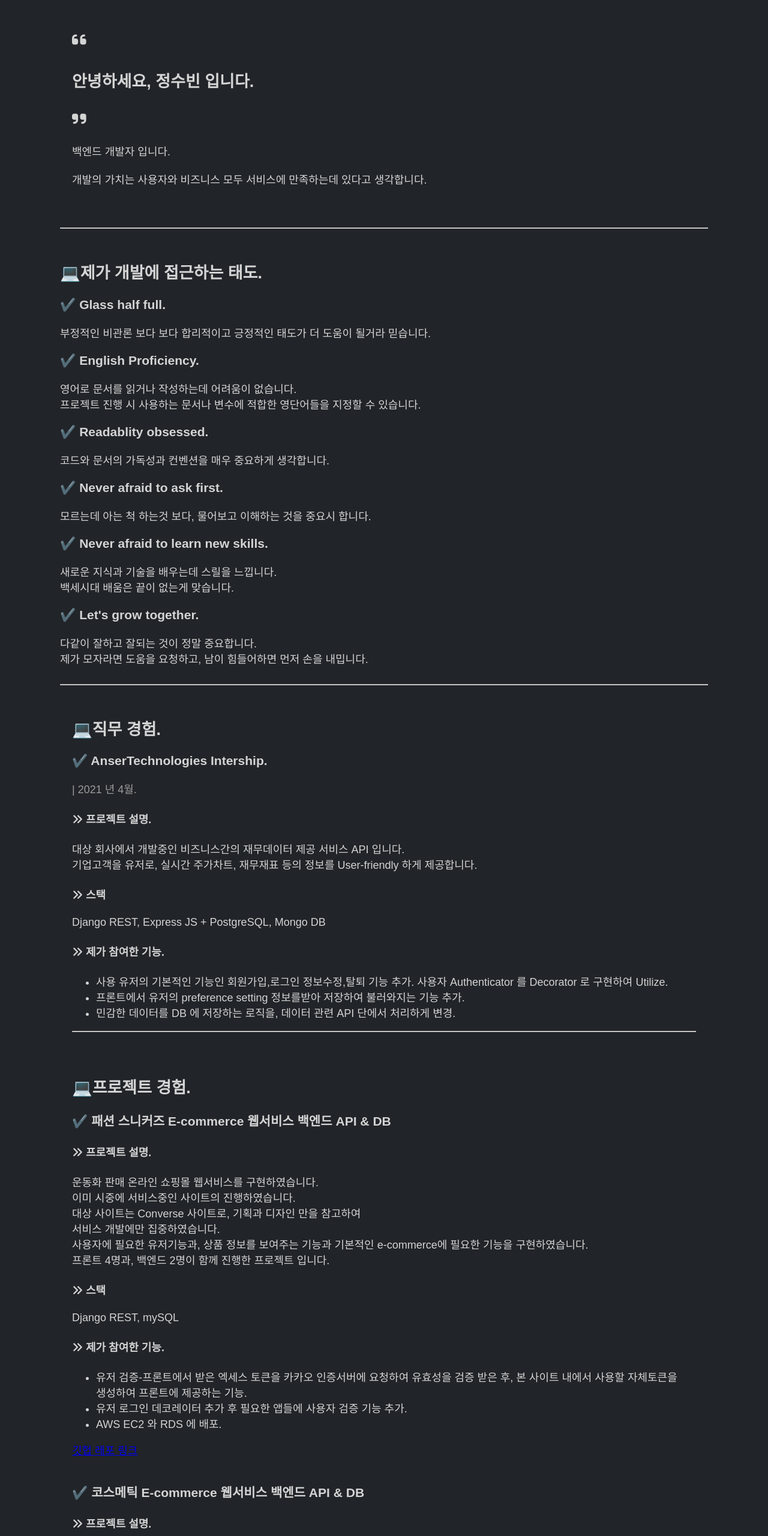
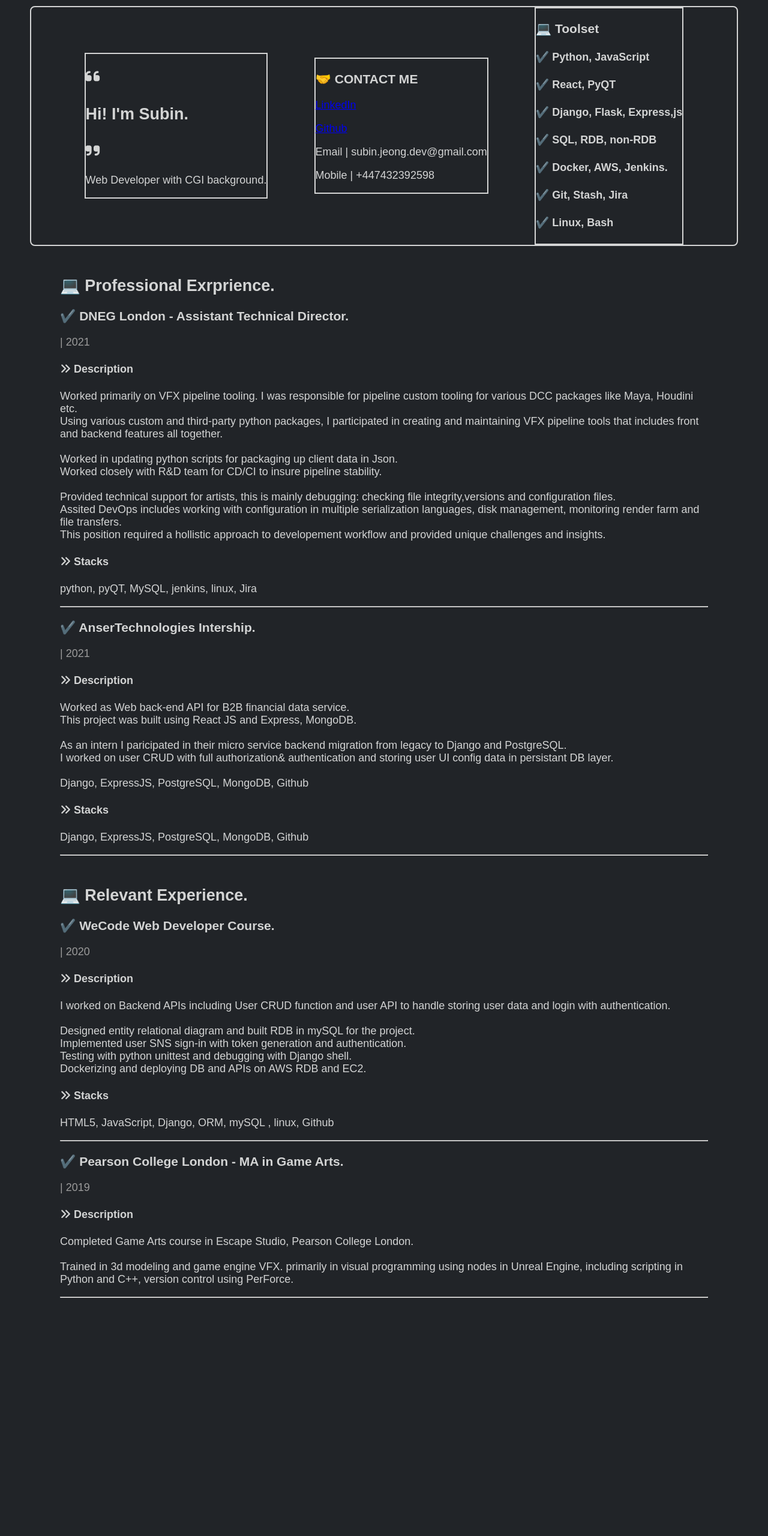
Before and after one commit to jadyJeong/thisisme, a plain HTML site: page index.html in a window 1280 px wide. Shown: the part 40-2600 px from the top of the page at 60% size. After the commit the page ends 2253 px from the top, so only its background shows below. Drawn offline with Linux system fonts and the light colour scheme.

Commit message:
revision

```diff
--- a/index.html
+++ b/index.html
@@ -1,5 +1,6 @@
 <!DOCTYPE html>
 <html lang="en">
+
 <head>
     <meta charset="UTF-8">
     <meta http-equiv="X-UA-Compatible" content="IE=edge">
@@ -8,174 +9,117 @@
     <link rel="stylesheet" href="style.css" />
     <script src="https://kit.fontawesome.com/9e06074a49.js" crossorigin="anonymous"></script>
 </head>
+
 <body>
     <nav id="navbar"> 💻 Hello World! 💻</nav>
-<section>
-    <div>
+    <section id="intro">
+        <div class="intro-container">
             <h1><i class="fas fa-quote-left"></i></br>
                 </br>
-        안녕하세요, 정수빈 입니다.<br>
+                Hi! I'm Subin.<br>
                 </br>
                 <i class="fas fa-quote-right"></i></h1>
-    <p>백엔드 개발자 입니다.
-        <br>
-        </br>개발의 가치는 사용자와 비즈니스 모두 서비스에 만족하는데 있다고 생각합니다.
-        </br>
-        </br>
+            <p> Web Developer with CGI background.</p>
+        </div>
+        <!--contact-->
+        <div class="intro-container">
+            <h3>🤝 CONTACT ME</h3>
+            <p><a id="contact" href="https://www.linkedin.com/in/subinjeongvfx/">LinkedIn</a></p>
+            <p><a id="contact" href="https://github.com/subin-j">Github</a></p>
+            <p> Email | subin.jeong.dev@gmail.com</p>
+            <p> Mobile | +447432392598</p>
+        </div>
+        <div class="intro-container">
+            <h3>💻 Toolset</h3>
+            <h4>✔️ Python, JavaScript </h4>
+            <h4>✔️ React, PyQT </h4>
+            <h4>✔️ Django, Flask, Express,js </h4>
+            <h4>✔️ SQL, RDB, non-RDB</h4>
+            <h4>✔️ Docker, AWS, Jenkins.</h4>
+            <h4>✔️ Git, Stash, Jira</h4>
+            <h4>✔️ Linux, Bash</h4>
+        </div>
+    </section>
+    <!---work experience-->
+    <section id="work-experience">
+        <div>
+            <h2>💻 Professional Exrprience.</h2>
+            <h3>✔️ DNEG London - Assistant Technical Director.</h3>
+            <span>| 2021 </span>
+            <h4><i class="fas fa-angle-double-right"></i> Description</h4>
+            <p>
+                Worked primarily on VFX pipeline tooling. I was responsible for pipeline custom tooling for various DCC
+                packages like Maya, Houdini etc.</br>
+                Using various custom and third-party python packages, I participated in creating and maintaining VFX
+                pipeline tools that includes front and backend features all together.</br></br>
+
+                Worked in updating python scripts for packaging up client data in Json.</br>
+                Worked closely with R&D team for CD/CI to insure pipeline stability.</br></br>
+
+                Provided technical support for artists, this is mainly debugging: checking file integrity,versions and
+                configuration files.</br>
+                Assited DevOps includes working with configuration in multiple serialization languages, disk management,
+                monitoring render farm and file transfers.</br>
+                This position required a hollistic approach to developement workflow and provided unique challenges and
+                insights.</br>
+
             </p>
-    </div>
-    <hr>
-    <br>
-    <h2>💻제가 개발에 접근하는 태도.</h2>
-    <h3>✔️ Glass half full.</h3>
-    부정적인 비관론 보다 보다 합리적이고 긍정적인 태도가 더 도움이 될거라 믿습니다.
-    <h3>✔️ English Proficiency.</h3>
-    영어로 문서를 읽거나 작성하는데 어려움이 없습니다.
-    <br>프로젝트 진행 시 사용하는 문서나 변수에 적합한 영단어들을 지정할 수 있습니다.</p>
-    <h3>✔️ Readablity obsessed.</h3>
-    코드와 문서의 가독성과 컨벤션을 매우 중요하게 생각합니다.
-    <h3>✔️ Never afraid to ask first.</h3>
-    모르는데 아는 척 하는것 보다, 물어보고 이해하는 것을 중요시 합니다.
-    <h3>✔️ Never afraid to learn new skills.</h3>
-    새로운 지식과 기술을 배우는데 스릴을 느낍니다.
-    <br>백세시대 배움은 끝이 없는게 맞습니다.
-    <h3>✔️ Let's grow together.</h3>
-    다같이 잘하고 잘되는 것이 정말 중요합니다.
-    <br>제가 모자라면 도움을 요청하고, 남이 힘들어하면 먼저 손을 내밉니다.
-    <br><br>
+            <h4><i class="fas fa-angle-double-right"></i> Stacks</h4>
+            <p>python, pyQT, MySQL, jenkins, linux, Jira</p>
             <hr>
 
+            <h3>✔️ AnserTechnologies Intership.</h3>
+            <span>| 2021 </span>
+            <h4><i class="fas fa-angle-double-right"></i> Description</h4>
+            <p>
+                Worked as Web back-end API for B2B financial data service.</br>
+                This project was built using React JS and Express, MongoDB.</br></br>
 
-    <div>
-    <h2>💻직무 경험.</h2>
-    <h3>✔️ AnserTechnologies Intership.</h3>
-    <span>| 2021 년 4월. </span>
-    <h4><i class="fas fa-angle-double-right"></i> 프로젝트 설명.</h4>
-    <p>대상 회사에서 개발중인 비즈니스간의 재무데이터 제공 서비스 API 입니다.<br>
-        기업고객을 유저로, 실시간 주가차트, 재무재표 등의 정보를 User-friendly 하게 제공합니다.</p>
-    <h4><i class="fas fa-angle-double-right"></i> 스택</h4>
-    <p> Django REST, Express JS + PostgreSQL, Mongo DB</p>
-    <h4><i class="fas fa-angle-double-right"></i> 제가 참여한 기능.</h4>
-    <ul>
-        <li>사용 유저의 기본적인 기능인 회원가입,로그인 정보수정,탈퇴 기능 추가. 사용자 Authenticator 를 Decorator 로 구현하여 Utilize.</li>
-        <li>프론트에서 유저의 preference setting 정보를받아 저장하여 불러와지는 기능 추가. </li>
-        <li>민감한 데이터를 DB 에 저장하는 로직을, 데이터 관련 API 단에서 처리하게 변경.</li>
-    </ul>
+                As an intern I paricipated in their micro service backend migration from legacy to Django and
+                PostgreSQL.</br>
+                I worked on user CRUD with full authorization& authentication and storing user UI config data in
+                persistant DB layer.</br></br>
+
+                Django, ExpressJS, PostgreSQL, MongoDB, Github</p>
+            <h4><i class="fas fa-angle-double-right"></i> Stacks</h4>
+            <p> Django, ExpressJS, PostgreSQL, MongoDB, Github</p>
             <hr>
         </div>
+    </section>
+    <!--ETC experience-->
+    <section id="relevant-experience">
+        <div>
+            <h2>💻 Relevant Experience.</h2>
 
+            <h3>✔️ WeCode Web Developer Course.</h3>
+            <span>| 2020 </span>
+            <h4><i class="fas fa-angle-double-right"></i> Description</h4>
+            <p>
+                I worked on Backend APIs including User CRUD function and user API to handle storing user data and
+                login with authentication.</br></br>
+                Designed entity relational diagram and built RDB in mySQL for the project.</br>
+                Implemented user SNS sign-in with token generation and authentication.</br>
+                Testing with python unittest and debugging with Django shell.</br>
+                Dockerizing and deploying DB and APIs on AWS RDB and EC2.</br>
+            </p>
+            <h4><i class="fas fa-angle-double-right"></i> Stacks</h4>
+            <p> HTML5, JavaScript, Django, ORM, mySQL , linux, Github</p>
+            <hr>
 
-    <div>
-    <h2>💻프로젝트 경험.</h2>
-
-    <h3>✔️ 패션 스니커즈 E-commerce 웹서비스 백엔드 API & DB</h3>
-    <h4><i class="fas fa-angle-double-right"></i> 프로젝트 설명.</h4>
-    <p>운동화 판매 온라인 쇼핑몰 웹서비스를 구현하였습니다.
-        <br> 이미 시중에 서비스중인 사이트의 진행하였습니다.
-        <br> 대상 사이트는 Converse 사이트로, 기획과 디자인 만을 참고하여
-        <br> 서비스 개발에만 집중하였습니다.
-        <br> 사용자에 필요한 유저기능과, 상품 정보를 보여주는 기능과 기본적인 e-commerce에 필요한 기능을 구현하였습니다.
-        <br> 프론트 4명과, 백엔드 2명이 함께 진행한 프로젝트 입니다.</p>
-    <h4><i class="fas fa-angle-double-right"> </i> 스택</h4>
-    <p> Django REST, mySQL</p>
-    <h4><i class="fas fa-angle-double-right"></i> 제가 참여한 기능.</h4>
-    <ul>
-        <li>유저 검증-프론트에서 받은 엑세스 토큰을 카카오 인증서버에 요청하여 유효성을 검증 받은 후, 본 사이트 내에서 사용할 자체토큰을 생성하여 프론트에 제공하는 기능.</li>
-        <li>유저 로그인 데코레이터 추가 후 필요한 앱들에 사용자 검증 기능 추가.</li>
-        <li>AWS EC2 와 RDS 에 배포.</li>
-    </ul>
-    <a href="https://github.com/jadyJeong/ecommerce-django-rest-service">깃헙 레포 링크</a>
-    <br><br>
+            <h3>✔️ Pearson College London - MA in Game Arts.</h3>
+            <span>| 2019 </span>
+            <h4><i class="fas fa-angle-double-right"></i> Description</h4>
+            <p>
+                Completed Game Arts course in Escape Studio, Pearson College London.</br></br>
+                Trained in 3d modeling and game engine VFX. primarily in visual programming using nodes in Unreal
+                Engine, including scripting in Python and C++, version control using PerForce.</br>
+            </p>
+            <hr>
+        </div>
+    </section>
 
 
 
-    <h3>✔️ 코스메틱 E-commerce 웹서비스 백엔드 API & DB</h3>
+</body>
 
-    <h4><i class="fas fa-angle-double-right"></i> 프로젝트 설명.</h4>
-    <p>코스메틱 판매 온라인 쇼핑몰 웹서비스를 구현 하였습니다.
-        <br> 기획과 디자인은 Lush Korea 를 참고했습니다.
-        <br> 초기세팅 부터 전부 직접 구현했으며 Front와 연결하여
-        보편적인 쇼핑몰의 기본 기능을 구현, 사용자가 실제 사용할 수 있을 정도의 서비스를 개발했습니다.
-        <br>프론트 3명과, 백엔드 3명이 함께 진행한 프로젝트 입니다</p>
-    <h4><i class="fas fa-angle-double-right"> </i> 스택</h4>
-    <p> Django REST, mySQL</p>
-    <h4><i class="fas fa-angle-double-right"></i> 제가 참여한 기능.</h4>
-    <ul>
-        <li>프로젝트 초기 Django 세팅과 필요한 App과 url을 할당.</li>
-        <li>ERD와 Django models 설계</li>
-        <li>장고 ORM 으로 프론트와 협의한 key에 해당하는 데이터 를 정리해서 반환하는 로직.</li>
-        <li>AWS EC2에 앱을 배포하고, RDS에 DB 를 저장하여 사용. </li>
-    </ul>
-    </div>
-    <a href="https://github.com/jadyJeong/purchase-django-rest-service">깃헙 레포 링크</a>
-    <br><br><br>
-
-    <hr>
-
-
-    <div>
-    <br>
-    <h2>💻이런 개발 방법에 익숙합니다.</h2>
-
-        <h3>✔️ Team Work .</h3>
-        <p> 협업툴을 사용하여 효율적으로 소통하고, stand up 미팅을 매일 진행하여 팀의 진행사항과 장애물을 파악합니다.
-
-
-        <h3>✔️ Version Control.</h3>
-        <p>Git 을 이용한 협업의 전반적 Flow를 이해하고 사용합니다.
-            <br> rebase를 통해 커밋내용을 깔끔하게 정리한 경험이 있습니다.
-            <br> 개발자 간 원활한 소통을 위해 Pull Request 를 깔끔하게 정리합니다.
-            <br> 전반적인 필수 git 커맨드에 익숙합니다.
-
-        </p>
-        <br>
-
-        </p>
-        <br>
-        <h3>✔️Clouds</h3>
-        <p>클라우드 서비스를 사용하는 이유와 방법을 알고 있습니다.
-        <br>Amazon Web Service 의 EC2 와 RDS 서비스 이용 경험이 있습니다.</p>
-
-    </div>
-
-        <hr>
-
-    <div>
-    <h2>💻다른 경험.</h2>
-        <h3>✔️ Wecode Bootcamp.</h3>
-        <span>| 2021 2- 5월.</span>
-        <p>양질의 개발자 교육을 제공하는 WeCode 부트캠프 과정을 이수, 수료하였습니다.
-        <br>혼자 하는 개발보다, 다른 개발자들과 더 효율적으로 작업하는 법을 익혔습니다.
-        <br>
-        </p>
-<br>
-        <h3>✔️Pearson College London.</h3>
-        <span>2019 - 2021년.</span>
-        <p>영국의 University of Kent 산하의 Pearson College London 에서, MA in Visual Effects 석사학위를 수료하였습니다.<br>
-        <br>Digital CGI 분야이다 보니, 파이썬 등의 언어로 간단한 Scripting 을 할 기회가 많았습니다.
-        <br>수료 중/후 Lab Technician 으로 온,오프라인 수업을 보조하였습니다.
-        <br>Python 을 이용해 3d graphic tools용 Scripting 하였습니다. <br><br>
-        Git management tool중 하나인 Perforce와 Source Tree로 수업파일들의 버전컨트롤을 하였습니다.</p>
-<br>
-        <h3>✔️ 경희대학교 국제학과.</h3>
-        <span>| 2011-2016년.</span>
-        <p>경희대학교 국제학과에서 국제학 학사학위를 수료하였습니다.
-        <br>국제 정치와 경제학을 주요 트랙으로 공부하였습니다. 휴학과 아르바이트 등으로 졸업이 늦어졌습니다.</p>
-    <br>
-    <br>
-    </div>
-
-</section>
-
-<hr>
-<section>
-    <footer id="contact">
-        <h3>연락을 기다리겠습니다.</h3>
-        <p>이메일 | subin.jeong.dev@gmail.com</p>
-        <p>  전화   | 010 - 3754 - 1511</p>
-        <p><a id="contact" href="https://velog.io/@coldfeet0816"> 블로그 | velog.io/@coldfeet0816</a></p>
-        <p><a id="contact" href="https://github.com/jadyJeong">깃허브 | github.com/jadyJeong</a></p>
-    </footer>
-</section>
-</body>
 </html>
--- a/style.css
+++ b/style.css
@@ -1,4 +1,5 @@
-body, html {
+body,
+html {
   font-size: 18px;
   margin: 0;
   word-break: keep-all;
@@ -8,10 +9,35 @@ body, html {
   color: rgb(211, 212, 212);
 }
 
-section{
-    padding:0px 50px;
+#intro {
+  display: flex;
+  justify-content: space-around;
+  align-items: center;
+  border: 2px solid;
+  border-radius: 8px;
+}
+
+.intro-container {
+  border: 2px solid;
+}
+
+section {
+  padding: 0px 50px;
   margin: 50px;
 }
+
+span {
+  color: rgb(155, 155, 155);
+}
+
+hr {
+  margin: 0px;
+  padding: 0px;
+}
+
+a {
+}
+
 /*Navbar*/
 #navbar {
   position: fixed;
@@ -20,30 +46,21 @@ section{
   justify-content: space-between;
   color: black;
   font-weight: bolder;
-    background-color:limegreen;
+  background-color: limegreen;
   align-items: center;
   z-index: 1;
-}
-
-div {
-    padding : 20px;
-}
-
-span {
-    color: rgb(155, 155, 155);
 }
 
 footer {
   color: lime;
 }
 
-footer a:link, a:visited{
-
-    color:lime;
+footer a:link,
+a:visited {
+  color: lime;
   text-decoration: none;
 }
 footer a:hover {
-
-    color:white;
+  color: white;
   text-decoration: none;
 }
```
Also changed, not shown: gg.txt (added). Lines whose indentation alone changed are shown as unchanged.
